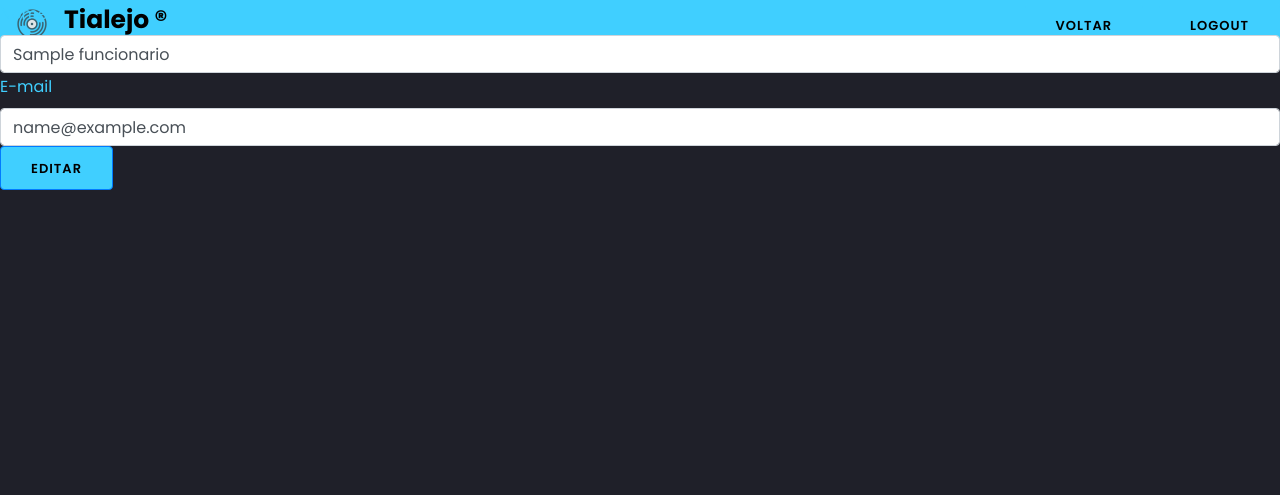
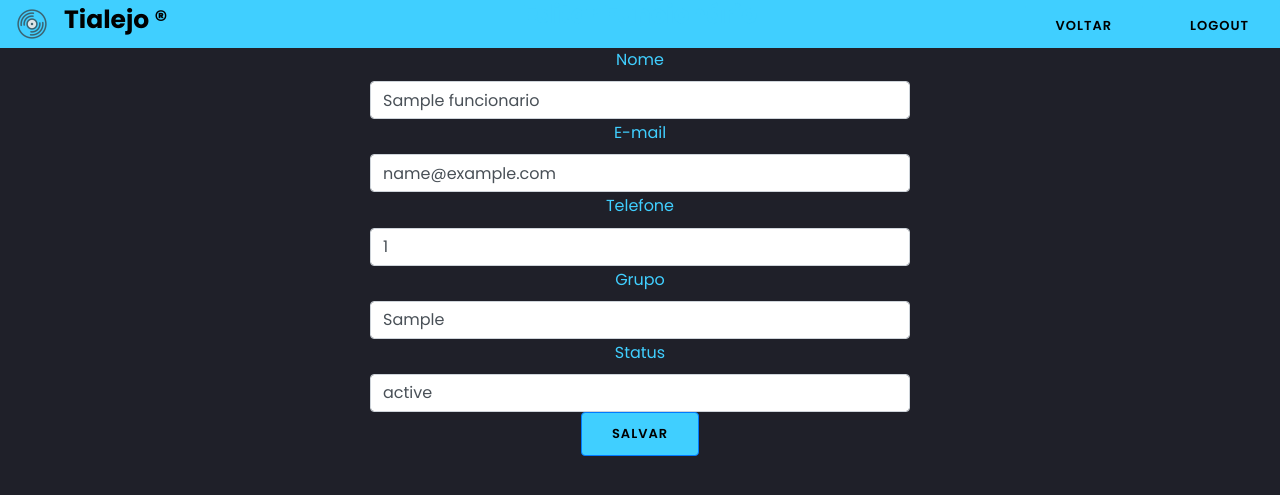
Before and after one commit to eolnardo/loja-de-musica, a Spring Boot app: page /edit/1 in a window 1280 px wide. Shown: the top 495 px of the page. Run offline with Spring Boot 4, Linux system fonts and the light colour scheme; tables that the repository leaves empty hold one stand-in row (values such as "Sample post").

Commit message:
EU QUERO MORRER

```diff
--- a/lojademusica/src/main/resources/static/css/style.css
+++ b/lojademusica/src/main/resources/static/css/style.css
@@ -264,21 +264,23 @@
 }
 
 th,
-td {
+ td {
     border: 1px solid #dddddd;
     text-align: center;
-    padding: 5px;
+    padding: 8px;
     width: fit-content;
 }
 
 th {
-    background-color: #000000;
+    background-color: #f0f8ff;
 }
 
 .search{
-    display: flex;
-    flex-direction: row;
-    align-items: center;
+    margin-top: 20px; /* Ajuste da margem superior para mover o campo de busca um pouco para cima */
+                margin-bottom: 10px; /* Margem inferior para dar espaço entre o campo de busca e a tabela */
+                display: flex;
+                flex-direction: row;
+                align-items: center;
 }
 
 .search img{
--- a/lojademusica/src/main/resources/templates/edit.html
+++ b/lojademusica/src/main/resources/templates/edit.html
@@ -1,16 +1,14 @@
 <!DOCTYPE html>
-<html lang="en" xmlns:th="http://www.w3.org/1999/xhtml">
-
+<html lang="pt-BR" xmlns:th="http://www.w3.org/1999/xhtml">
 <head>
-  <meta charset="UTF-8">
-  <title>Editar Funcionário</title>
-
+  <title>Tialejo ® - Editar Funcionário</title>
+  <meta charset="utf-8">
+  <meta name="viewport" content="width=device-width, initial-scale=1, shrink-to-fit=no">
   <link rel="stylesheet" href="https://unicons.iconscout.com/release/v2.1.9/css/unicons.css">
   <link rel="stylesheet" href="https://cdnjs.cloudflare.com/ajax/libs/twitter-bootstrap/4.5.0/css/bootstrap.min.css">
-  <link rel="stylesheet" th:href="@{/CSS/style.css}">
-  <link rel="shortcut icon" th:href="@{/images/cd.ico}" type="image/x-icon">
+  <link rel="stylesheet" href="/css/style.css">
+  <link rel="shortcut icon" href="/images/cd.ico" type="image/x-icon">
 </head>
-
 <body>
 <nav class="navbar">
   <div class="left-navbar">
@@ -18,65 +16,44 @@
     <h1>Tialejo ®</h1>
   </div>
   <div class="right-navbar">
-      <a href="" class="btn mt-4">Voltar</a>
+    <a href="/principal" class="btn mt-4">Voltar</a>
     <a href="" class="btn mt-4">Logout</a>
   </div>
 </nav>
+<section class="content">
+  <div class="container">
+    <div class="row justify-content-center">
+      <div class="col-lg-6">
+        <div class="section text-center">
+          <h1 class="mb-0 pb-3"><span>Editar Funcionário</span></h1>
           <form method="post" action="/edit" th:object="${task}">
-    <input type="hidden" th:value="${task.id}" name="id">
+            <input type="hidden" th:field="*{id}">
             <div class="form-group">
-      <label for="exampleInputEmail1">Nome</label>
-      <input type="text" class="form-control" id="exampleInputEmail1" name="name" th:value="${task.name}">
+              <label for="name">Nome</label>
+              <input type="text" class="form-control" id="name" name="name" th:field="*{name}">
             </div>
             <div class="form-group">
-      <label for="exampleInputPassword1">E-mail</label>
-      <input type="email" class="form-control" id="exampleInputPassword1" placeholder="E-mail" name="email"
-        th:value="${task.email}">
+              <label for="email">E-mail</label>
+              <input type="email" class="form-control" id="email" name="email" th:field="*{email}">
             </div>
-    <!-- Button trigger modal -->
-    <button type="button" class="btn btn-primary" data-bs-toggle="modal" data-bs-target="#staticBackdrop">
-      Editar
-    </button>
-
-    <!-- Modal -->
-    <div class="modal fade" id="staticBackdrop" data-bs-backdrop="static" data-bs-keyboard="false" tabindex="999"
-      aria-labelledby="staticBackdropLabel" aria-hidden="true">
-      <div class="modal-dialog">
-        <div class="modal-content">
-          <div class="modal-header">
-            <h1 class="modal-title fs-5" id="staticBackdropLabel">Editar Dados</h1>
-            <button type="button" class="btn-close" data-bs-dismiss="modal" aria-label="Close"></button>
+            <div class="form-group">
+              <label for="telefone">Telefone</label>
+              <input type="text" class="form-control" id="telefone" name="telefone" th:field="*{telefone}">
             </div>
-          <div class="modal-body">
             <div class="form-group">
-              <input type="text" class="form-style" placeholder="Nome Completo" name="name">
-              <i class="input-icon uil uil-user"></i>
+              <label for="grupo">Grupo</label>
+              <input type="text" class="form-control" id="grupo" name="grupo" th:field="*{grupo}">
             </div>
-            <div class="form-group mt-2">
-              <input type="text" class="form-style" placeholder="Telefone" name="telefone">
-              <i class="input-icon uil uil-phone"></i>
+            <div class="form-group">
+              <label for="status">Status</label>
+              <input type="text" class="form-control" id="status" name="status" th:field="*{status}">
             </div>
-            <div class="form-group mt-2">
-              <input type="email" class="form-style" placeholder="Email" name="email">
-              <i class="input-icon uil uil-at"></i>
-            </div>
-            <div class="form-group mt-2">
-              <input type="password" class="form-style" placeholder="Senha">
-              <i class="input-icon uil uil-lock-alt"></i>
-            </div>
-            <div class="form-group mt-2">
-              <input type="password" class="form-style" placeholder="Confirmar Senha">
-              <i class="input-icon uil uil-lock-alt"></i>
-            </div>
-          </div>
-          <div class="modal-footer">
-            <button type="button" class="btn btn-secondary" data-bs-dismiss="modal">Voltar</button>
-            <button type="button" class="btn btn-primary">Salvar</button>
+            <button type="submit" class="btn btn-primary">Salvar</button>
+          </form>
         </div>
       </div>
     </div>
   </div>
-  </form>
+</section>
 </body>
-
 </html>
```
Also changed, not shown: lojademusica/src/main/resources/templates/listar-usuarios.html (+21 -19 lines). Lines whose indentation alone changed are shown as unchanged.
